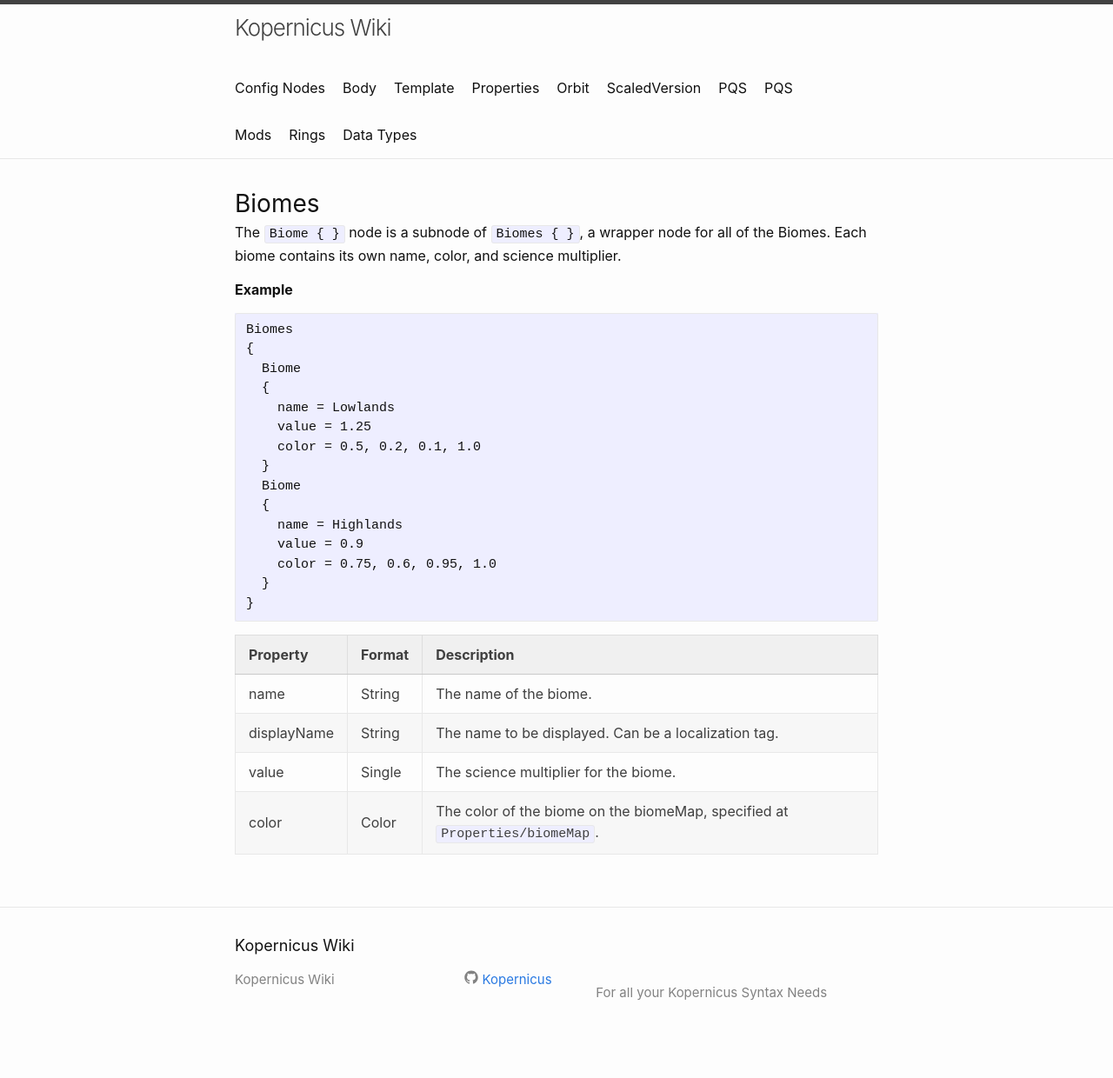
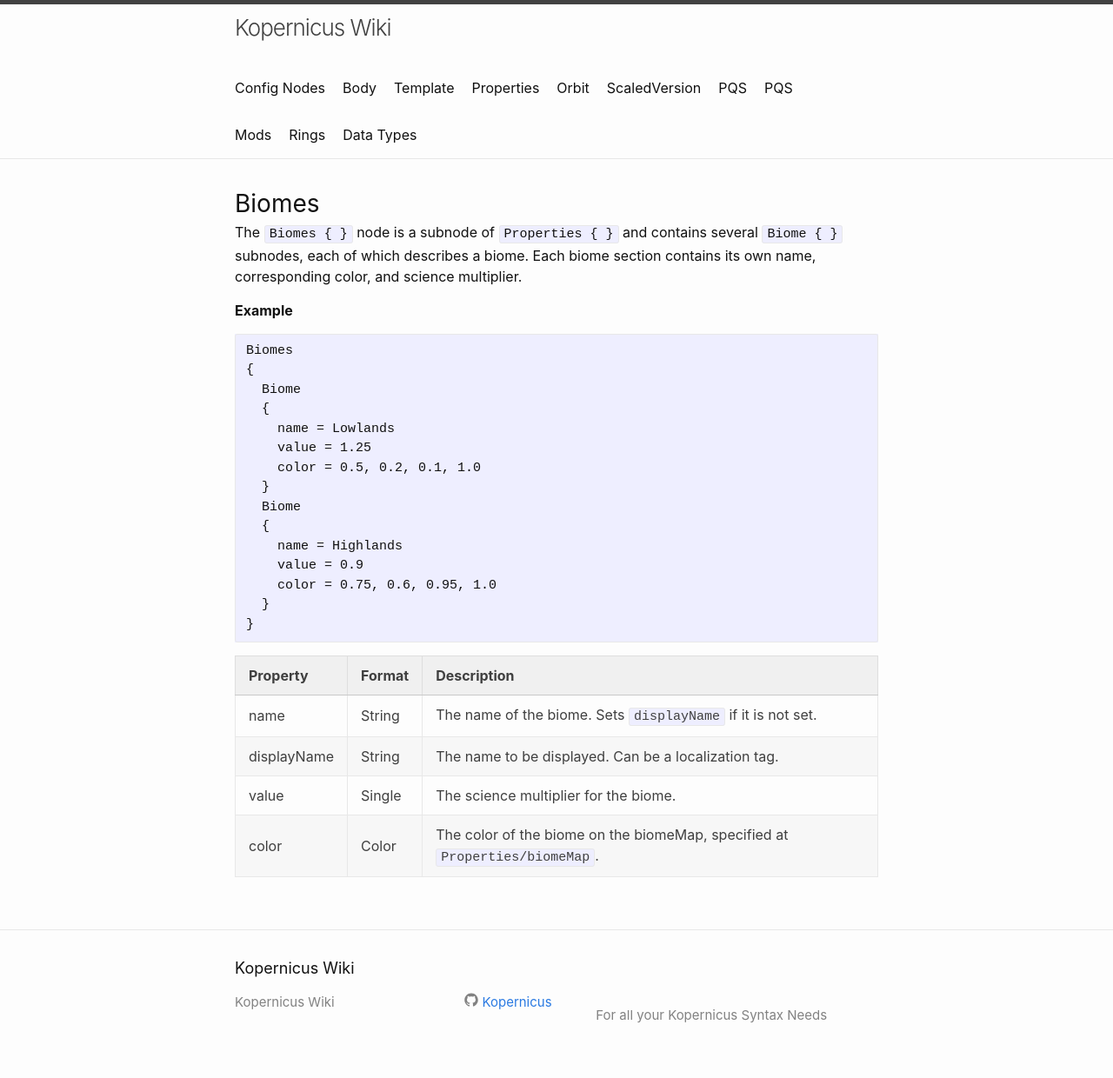
Before and after one commit to Kopernicus/wiki, a Jekyll site: the page built from main/Properties/Biome.md, in a window 1280 px wide. Shown: the whole page at 87% size. Built offline with Jekyll 4.4.1, drawn with Linux system fonts in a browser that asks for light colours; before the commit the page ends 1213 px from its top, so only the background shows below that.

Commit message:
Organize Biomes

````diff
--- a/main/Properties/Biome.md
+++ b/main/Properties/Biome.md
@@ -3,7 +3,7 @@ layout: default
 title: Biomes
 ---
 
-The `Biome { }` node is a subnode of `Biomes { }`, a wrapper node for all of the Biomes. Each biome contains its own name, color, and science multiplier.
+The `Biomes { }` node is a subnode of `Properties { }` and contains several `Biome { }` subnodes, each of which describes a biome. Each biome section contains its own name, corresponding color, and science multiplier.
 
 **Example**
 ```
@@ -26,7 +26,7 @@ Biomes
 
 |Property|Format|Description|
 |--------|------|-----------|
-|name|String|The name of the biome.|
+|name|String|The name of the biome. Sets `displayName` if it is not set.|
 |displayName|String|The name to be displayed. Can be a localization tag.|
 |value|Single|The science multiplier for the biome.|
 |color|Color|The color of the biome on the biomeMap, specified at `Properties/biomeMap`.|
````
